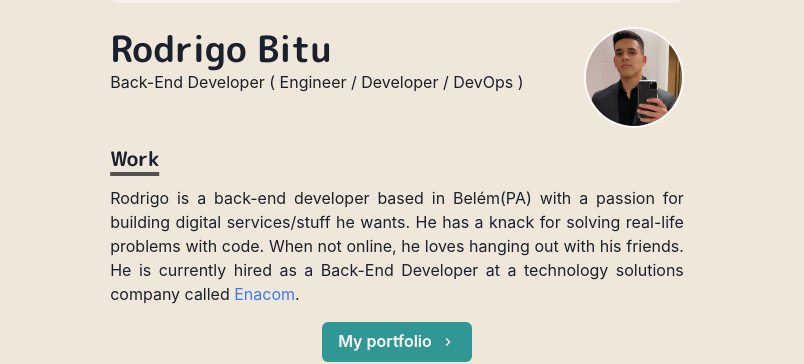
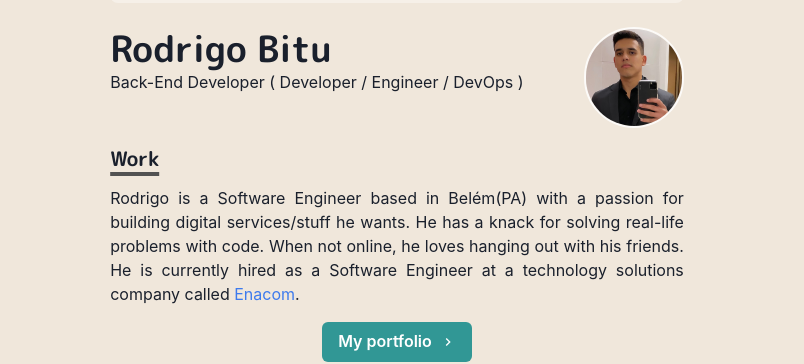
Before and after one commit to rodbitu/Portfolio, a Next.js app: page / in a window 1280 px wide. Shown: the part 125-489 px from the top of the page, without its empty margins (243-1047 px from the left). Built offline with nearby package versions, Linux system fonts and the light colour scheme.

Commit message:
Update index.js

```diff
--- a/pages/index.js
+++ b/pages/index.js
@@ -43,7 +43,7 @@ const Page = () => {
               Rodrigo Bitu
             </Heading>
 
-            <p>Back-End Developer ( Engineer / Developer / DevOps )</p>
+            <p>Back-End Developer ( Developer / Engineer / DevOps )</p>
           </Box>
           <Box
             flexShrink={0}
@@ -68,11 +68,11 @@ const Page = () => {
             Work
           </Heading>
           <Paragraph>
-            Rodrigo is a back-end developer based in Belém(PA) with a passion
+            Rodrigo is a Software Engineer based in Belém(PA) with a passion
             for building digital services/stuff he wants. He has a knack for
             solving real-life problems with code. When not online, he loves
-            hanging out with his friends. He is currently hired as a Back-End
-            Developer at a technology solutions company called{' '}
+            hanging out with his friends. He is currently hired as a Software Engineer
+            at a technology solutions company called{' '}
             <Link href="https://www.enacom.com.br/">Enacom</Link>.
           </Paragraph>
           <Box align="center" my={4}>
```
